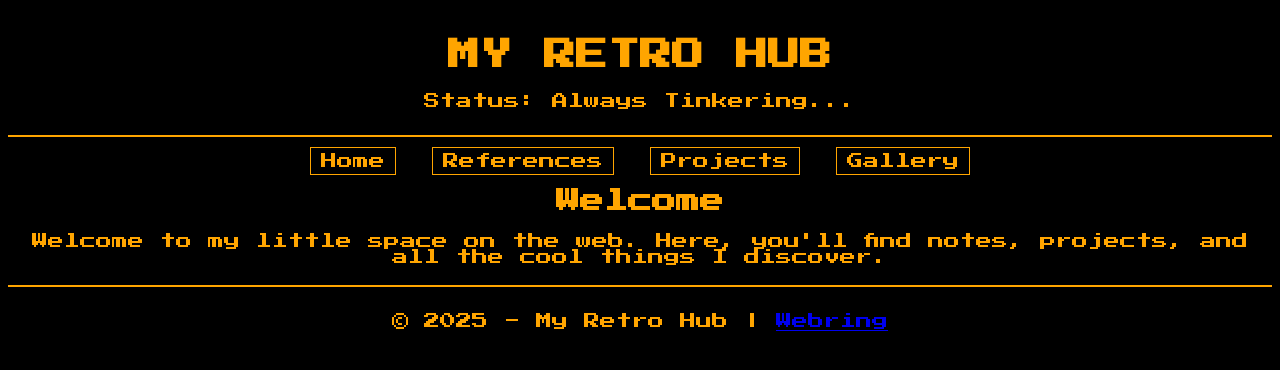
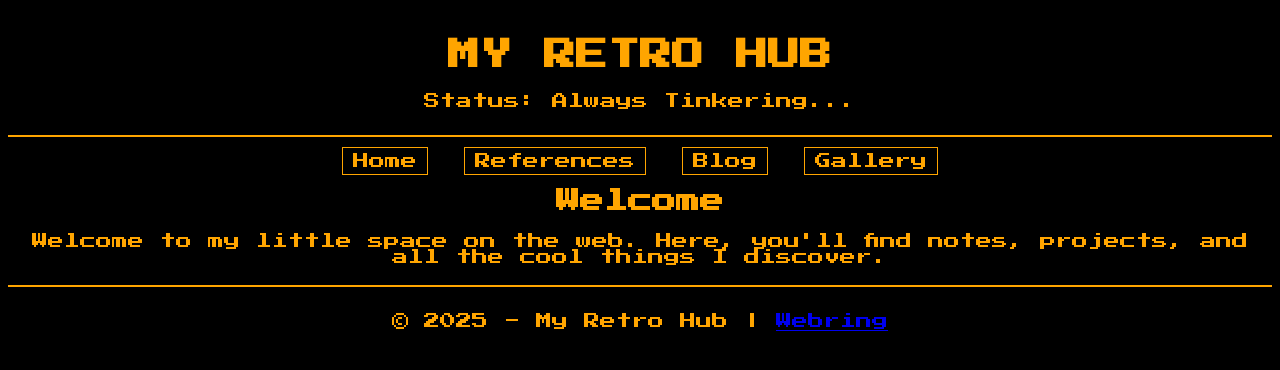
Before and after one commit to a-842/website, a Flask app: page / in a window 1280 px wide. Shown: the top 370 px of the page. Run offline with Flask 3, Linux system fonts and the light colour scheme.

Commit message:
Update base.html

```diff
--- a/templates/base.html
+++ b/templates/base.html
@@ -16,7 +16,7 @@
         <ul>
             <li><a href="{{ url_for('home') }}">Home</a></li>
             <li><a href="{{ url_for('references') }}">References</a></li>
-            <li><a href="{{ url_for('projects') }}">Projects</a></li>
+            <li><a href="{{ url_for('blogs') }}">Blog</a></li>
             <li><a href="{{ url_for('gallery') }}">Gallery</a></li>
         </ul>
     </nav>
```
